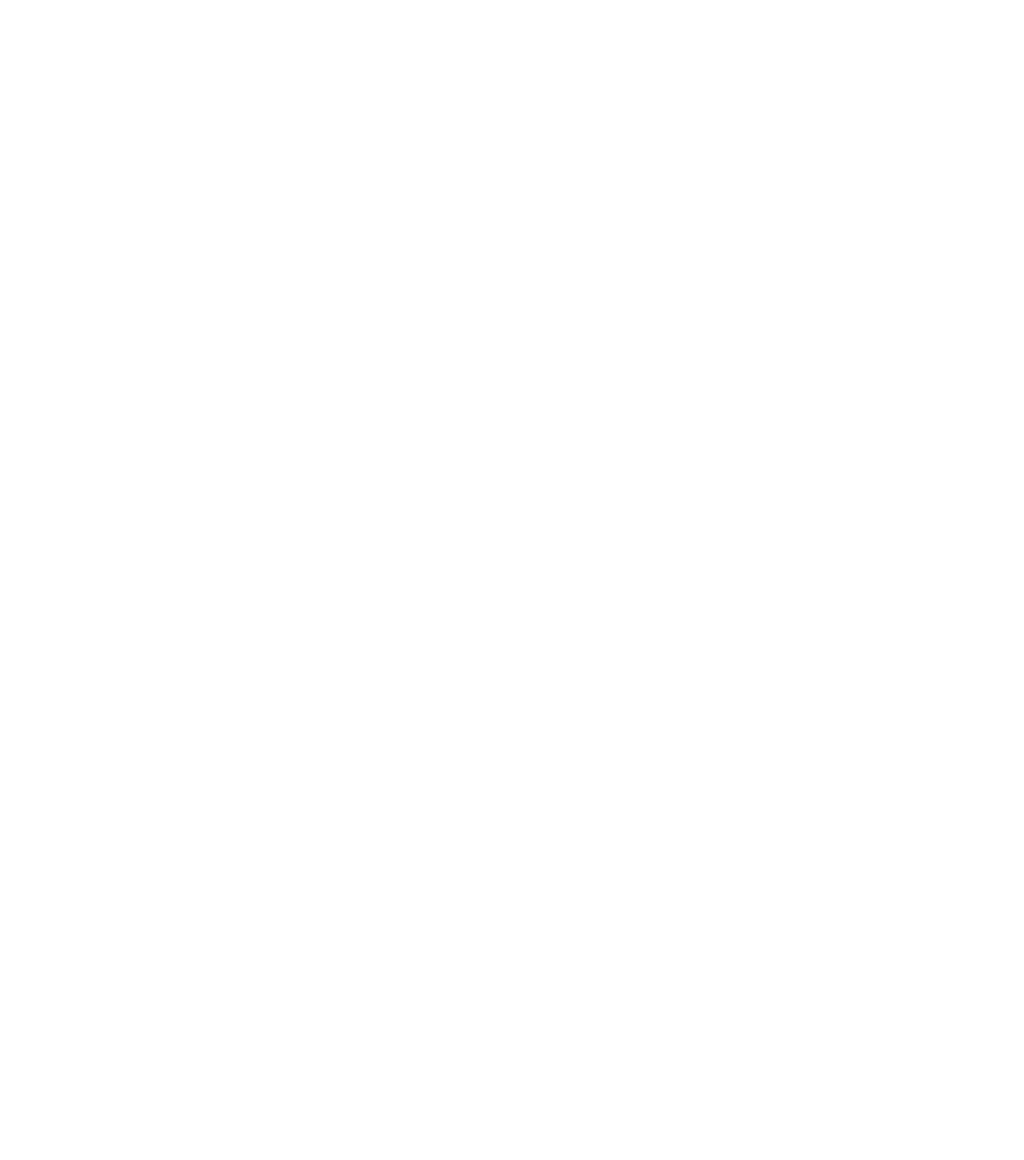
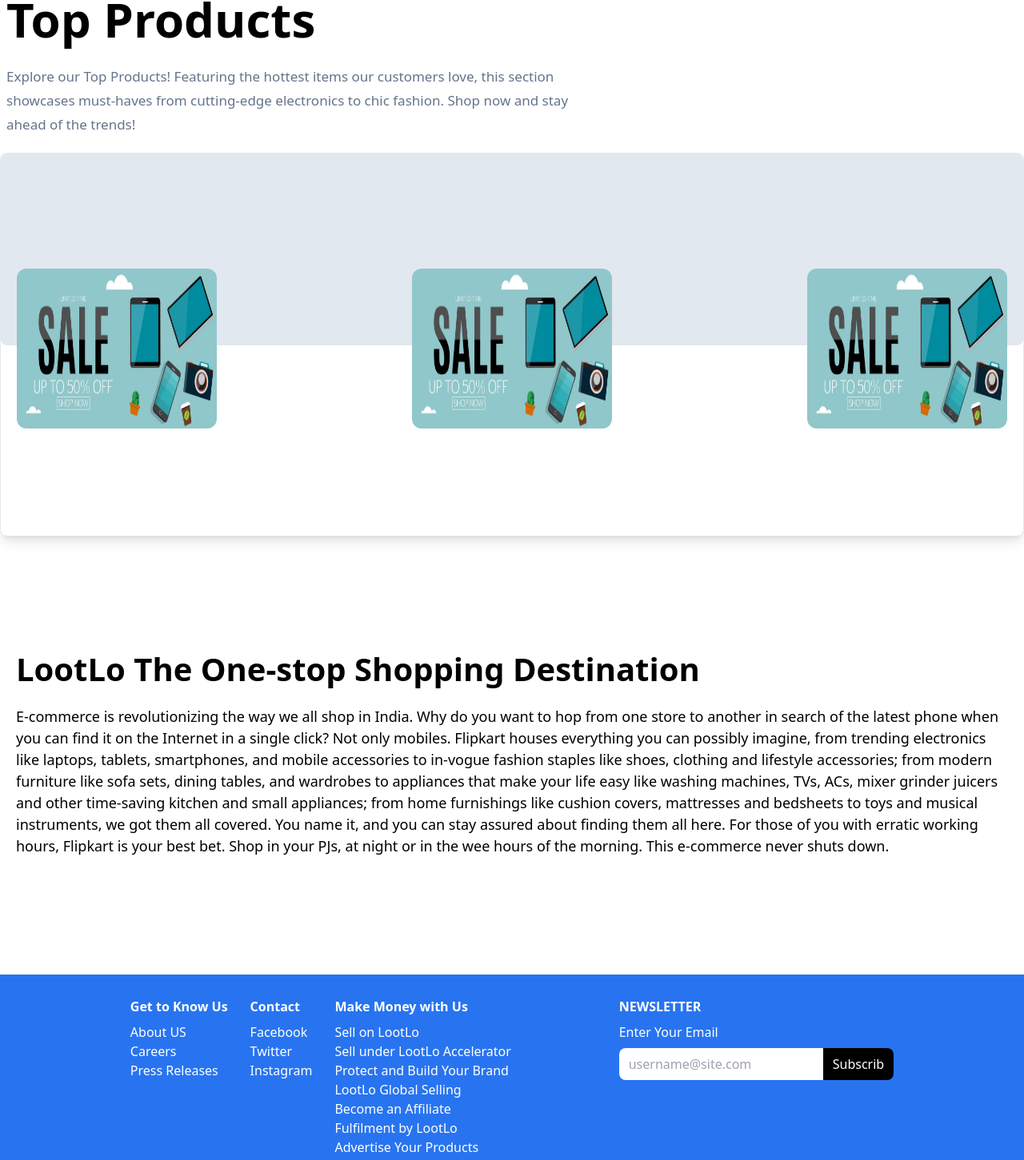
Before and after one commit to Chirag-Devda/Assignments, a React (Vite) app in the folder E-commerce/: page /dashboard in a window 1280 px wide. Shown: the part 765-2216 px from the top of the page at 80% size. Before the commit the page ends 800 px from the top, so only its background shows below. Built offline with nearby package versions, Linux system fonts and the light colour scheme.

Commit message:
Completed Dashboard

```diff
--- /dev/null
+++ b/E-commerce/src/components/Footer.jsx
@@ -0,0 +1,63 @@
+import React from "react";
+
+const Footer = () => {
+  return (
+    <footer className="bg-[#2874f0] mt-10">
+      <div className="max-w-[1280px] mx-auto p-7 flex lg:flex-row flex-col lg:justify-evenly">
+        <div className="Details flex sm:flex-row flex-col sm:justify-evenly gap-7 lg:gap-7">
+          <div className="About">
+            <h1 className="mb-2 font-bold text-white">Get to Know Us </h1>
+            <ul className="text-white font-medium text-[16px]">
+              <li>About US</li>
+              <li>Careers</li>
+              <li>Press Releases</li>
+            </ul>
+          </div>
+          <div className="Contact">
+            <h1 className="mb-2 font-bold text-white">Contact</h1>
+            <ul className="text-white font-medium text-[16px]">
+              <li>Facebook</li>
+              <li>Twitter</li>
+              <li>Instagram</li>
+            </ul>
+          </div>
+          <div className="makeMoney">
+            <h1 className="mb-2 font-bold text-white">Make Money with Us</h1>
+            <ul className="text-white font-medium text-[16px]">
+              <li>Sell on LootLo</li>
+              <li>Sell under LootLo Accelerator</li>
+              <li>Protect and Build Your Brand</li>
+              <li>LootLo Global Selling</li>
+              <li>Become an Affiliate</li>
+              <li>Fulfilment by LootLo</li>
+              <li>Advertise Your Products</li>
+              <li>LootLo Pay on Merchants</li>
+            </ul>
+          </div>
+        </div>
+        <div className="Newsletter sm:mt-0 mt-3">
+          <h1 className="mb-2 font-bold text-white">NEWSLETTER</h1>
+          <form>
+            <div className="flex flex-col gap-2">
+              <label htmlFor="email" className="text-white font-medium">
+                Enter Your Email
+              </label>
+              <div>
+                <input
+                  type="email"
+                  placeholder="username@site.com"
+                  className="rounded-l-lg px-3 py-2"
+                />
+                <button className="bg-black text-[#fff] rounded-r-lg px-3 py-2 border-none">
+                  Subscrib
+                </button>
+              </div>
+            </div>
+          </form>
+        </div>
+      </div>
+    </footer>
+  );
+};
+
+export default Footer;
--- a/E-commerce/src/components/Header.jsx
+++ b/E-commerce/src/components/Header.jsx
@@ -2,7 +2,7 @@
 
 const Header = () => {
   return (
-    <div className="bg-white   shadow-lg">
+    <div className="bg-white shadow-lg">
       <div className="max-w-[1280px] mx-auto text-black flex justify-between items-center py-4 ">
         <ul className="flex justify-evenly w-full">
           <li className="text-blue-500 font-bold hover:cursor-pointer">
--- a/E-commerce/src/components/Navbar.jsx
+++ b/E-commerce/src/components/Navbar.jsx
@@ -1,21 +1,38 @@
 import { PiDotsThreeOutlineVerticalFill } from "react-icons/pi";
 import { FaShoppingCart } from "react-icons/fa";
 import { MdKeyboardArrowDown } from "react-icons/md";
+import { Link } from "react-router-dom";
+
 const Navbar = ({ Login, seller, cart, home, products }) => {
   return (
-    <nav className="bg-[#2874f0] w-full">
+    <nav
+      className="bg-[#2874f0] sticky top-0 z-10 w-screen
+    "
+    >
       <div className="max-w-[1280px] h-[72px] mx-auto flex justify-between items-center px-3">
         <h1 className="text-white font-bold text-[25px]">LootLo</h1>
         <div className="flex items-center justify-between w-[19vw] sm:w-[50vw] lg:w-[30vw] xl:w-1/4">
           {home && (
-            <h1 className="sm:block hidden text-white text-[23px] leading-[1px] font-medium hover:cursor-pointer ">
-              Home
-            </h1>
+            <Link to="/dashboard">
+              <h1
+                onClick={() =>
+                  window.scrollTo({
+                    top: 0,
+                    behavior: "smooth",
+                  })
+                }
+                className="sm:block hidden text-white text-[23px] leading-[1px] font-medium hover:cursor-pointer "
+              >
+                Home
+              </h1>
+            </Link>
           )}
           {products && (
-            <h1 className="sm:block hidden text-white text-[23px] leading-[1px] font-medium hover:cursor-pointer ">
-              Products
-            </h1>
+            <Link to="/products">
+              <h1 className="sm:block hidden text-white text-[23px] leading-[1px] font-medium hover:cursor-pointer ">
+                Products
+              </h1>
+            </Link>
           )}
           {Login && (
             <button className="hidden sm:flex items-center gap-2 px-3 py-1 rounded-md bg-white text-[#2874f0] font-medium">
--- a/E-commerce/src/components/index.js
+++ b/E-commerce/src/components/index.js
@@ -1,4 +1,5 @@
 import Navbar from "./Navbar";
 import Header from "./Header";
+import Footer from "./Footer";
 
-export { Navbar, Header };
+export { Navbar, Header, Footer };
--- a/E-commerce/src/pages/Dashboard/Dashboard.jsx
+++ b/E-commerce/src/pages/Dashboard/Dashboard.jsx
@@ -1,13 +1,19 @@
-import { Navbar, Header } from "../../components";
+import { Navbar, Header, Footer } from "../../components";
 import Slider from "./components/Slider";
+import TopProducts from "./components/TopProducts";
+import About from "./components/About";
 
 const Dashboard = () => {
   return (
-    <div>
+    <>
       <Navbar cart={true} home={true} products={true} />
       <Header />
+
       <Slider />
-    </div>
+      <TopProducts />
+      <About />
+      <Footer />
+    </>
   );
 };
 
--- /dev/null
+++ b/E-commerce/src/pages/Dashboard/components/About.jsx
@@ -0,0 +1,33 @@
+const About = () => {
+  return (
+    <div className="max-w-[1280px] mx-auto mt-7 h-[60vh]">
+      <div className="h-full flex flex-col justify-center">
+        <h1 className="sm:text-[40px] text-[25px] font-bold px-5">
+          LootLo The One-stop Shopping Destination
+        </h1>
+        <div className="mt-4 px-5">
+          <p className="text-[13px] sm:text-[18px]">
+            E-commerce is revolutionizing the way we all shop in India. Why do
+            you want to hop from one store to another in search of the latest
+            phone when you can find it on the Internet in a single click? Not
+            only mobiles. Flipkart houses everything you can possibly imagine,
+            from trending electronics like laptops, tablets, smartphones, and
+            mobile accessories to in-vogue fashion staples like shoes, clothing
+            and lifestyle accessories; from modern furniture like sofa sets,
+            dining tables, and wardrobes to appliances that make your life easy
+            like washing machines, TVs, ACs, mixer grinder juicers and other
+            time-saving kitchen and small appliances; from home furnishings like
+            cushion covers, mattresses and bedsheets to toys and musical
+            instruments, we got them all covered. You name it, and you can stay
+            assured about finding them all here. For those of you with erratic
+            working hours, Flipkart is your best bet. Shop in your PJs, at night
+            or in the wee hours of the morning. This e-commerce never shuts
+            down.
+          </p>
+        </div>
+      </div>
+    </div>
+  );
+};
+
+export default About;
--- a/E-commerce/src/pages/Dashboard/components/Slider.jsx
+++ b/E-commerce/src/pages/Dashboard/components/Slider.jsx
@@ -25,14 +25,14 @@
   return (
     <div
       style={{ backgroundImage: `url(${sliderImages[currentImage].image})` }}
-      className="w-screen h-[60vh]  relative group"
+      className="w-screen h-[30vh] lg:h-[70vh]  relative group"
     >
       <div
         style={{
           backgroundImage: `url(${sliderImages[currentImage].image})`,
           backgroundSize: "70%",
         }}
-        className=" w-full h-full backdrop-blur-2xl bg-cover bg-center bg-no-repeat duration-500"
+        className=" w-full h-full  backdrop-blur-2xl bg-cover bg-center bg-no-repeat duration-500"
       ></div>
 
       {/* Left Arrow */}
--- /dev/null
+++ b/E-commerce/src/pages/Dashboard/components/TopProducts.jsx
@@ -0,0 +1,46 @@
+import { Lending } from "../../../images";
+
+const TopProducts = () => {
+  return (
+    <div className="max-w-[1280px] mx-auto relative mt-14">
+      <h1 className="sm:text-[60px] text-[45px] px-2 font-bold">
+        Top Products
+      </h1>
+      <div className="w-full flex">
+        <p className="mt-3 max-w-3xl text-[13px] sm:text-[17px] px-2 leading-[20px] sm:leading-[30px] text-slate-500">
+          Explore our Top Products! Featuring the hottest items our customers
+          love, this section showcases must-haves from cutting-edge electronics
+          to chic fashion. Shop now and stay ahead of the trends!
+        </p>
+      </div>
+      <div className="h-[auto] lg:h-[60vh] pb-10 mx-auto mt-5 rounded-lg border shadow-lg bg-[#fff]">
+        <div className="sm:h-[30vh] h-[50vh] bg-slate-200 rounded-lg"></div>
+        <div className="flex justify-center sm:justify-between flex-wrap gap-5 sm:-mt-24 -mt-80 px-5">
+          <div className="Card sm:h-[200px] h-[170px] w-full sm:w-[250px]">
+            <img
+              className="h-full w-full rounded-xl"
+              src={Lending}
+              alt="Image"
+            />
+          </div>
+          <div className="Card h-[200px] w-full sm:w-[250px]">
+            <img
+              className="h-full w-full rounded-xl"
+              src={Lending}
+              alt="Image"
+            />
+          </div>
+          <div className="Card h-[200px] w-full sm:w-[250px]">
+            <img
+              className="h-full w-full rounded-xl"
+              src={Lending}
+              alt="Image"
+            />
+          </div>
+        </div>
+      </div>
+    </div>
+  );
+};
+
+export default TopProducts;
```
